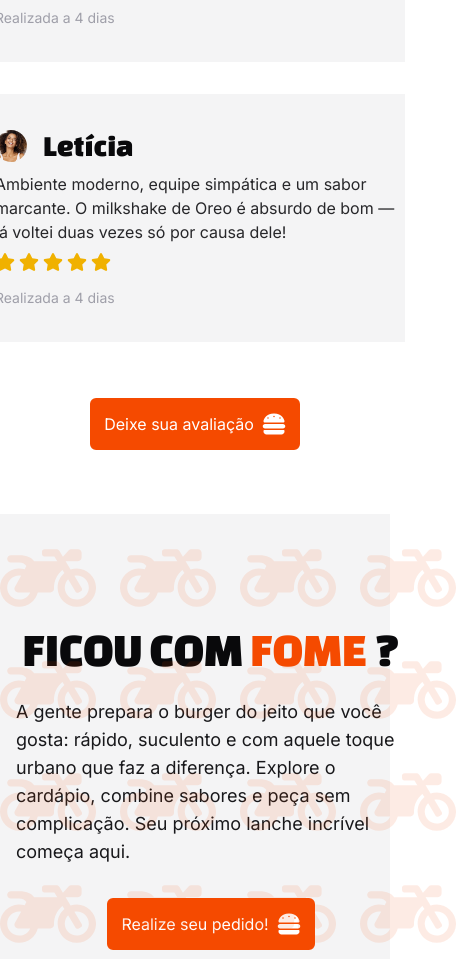
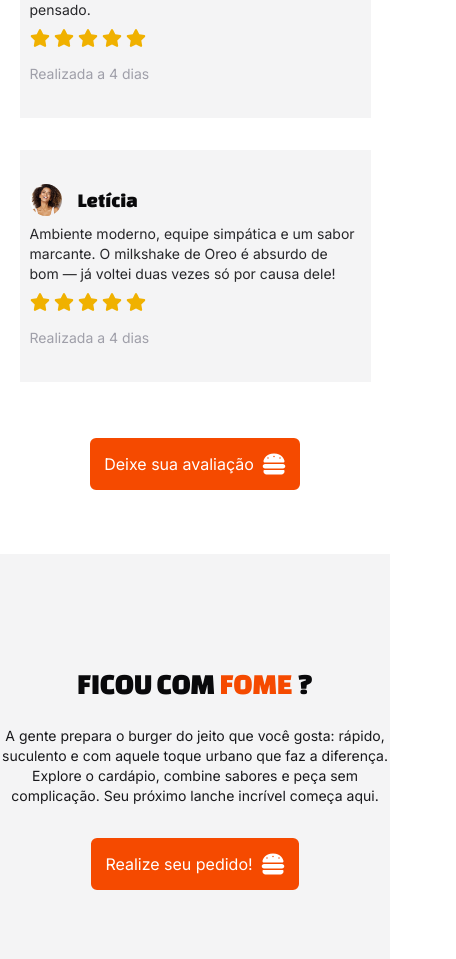
Before and after one commit to devnkz/urbanBurguer, a Next.js app: page / in a window 390 px wide. Shown: the part 6270-7229 px from the top of the page, 456 px wide, since content can reach past the window. Built offline with nearby package versions, Linux system fonts and the light colour scheme.

Commit message:
correcoes de responsividade

```diff
--- a/app/page.tsx
+++ b/app/page.tsx
@@ -136,7 +136,7 @@ export default function Home() {
       </header>
 
       <main className="bg-zinc-100 w-full flex flex-col items-center">
-        <div className="relative flex items-center my-28 xl:h-screen max-w-[1380px] w-full xl:bg-[url('/img.jpg')] bg-cover bg-center">
+        <div className="relative flex items-center my-28 xl:my-0 xl:h-screen max-w-[1380px] w-full xl:bg-[url('/img.jpg')] bg-cover bg-center">
           <div className="absolute inset-0 bg-linear-to-l from-zinc-100 via-transparent to-zinc-100"></div>
           <div className="relative z-40 xl:mb-24 mx-4 xl:mx-0">
             <h1
@@ -147,7 +147,7 @@ export default function Home() {
               <br /> não é só um burger.
             </h1>
 
-            <h2 className="text-zinc-800 mt-6 text-sm xl:text-lg w-[400px]">
+            <h2 className="text-zinc-800 mt-6 text-sm w-full xl:text-lg xl:w-[400px]">
               É o lugar onde sabor, experiência e personalidade se encontram — e
               transformam cada burger em uma experiência que fica na memória.
             </h2>
@@ -248,35 +248,35 @@ export default function Home() {
           id="avaliacoes"
           className="w-full bg-white flex justify-center relative"
         >
-          <div className="text-orange-600 text-8xl flex flex-col gap-4 opacity-10 absolute top-3 right-60 z-10">
+          <div className="text-orange-600 text-8xl flex-col gap-4 opacity-10 absolute top-3 right-60 z-10 hidden xl:flex">
             <FaBurger />
             <FaBurger />
             <FaBurger />
             <FaBurger />
             <FaBurger />
           </div>
-          <div className="text-orange-600 text-8xl flex flex-col gap-4 opacity-10 absolute top-3 right-90 z-10">
+          <div className="text-orange-600 text-8xl flex-col gap-4 opacity-10 absolute top-3 right-90 z-10 hidden xl:flex">
             <FaBurger />
             <FaBurger />
             <FaBurger />
             <FaBurger />
             <FaBurger />
           </div>
-          <div className="text-orange-600 text-8xl flex flex-col gap-4 opacity-10 absolute top-3 right-120 z-10">
+          <div className="text-orange-600 text-8xl flex-col gap-4 opacity-10 absolute top-3 right-120 z-10 hidden xl:flex">
             <FaBurger />
             <FaBurger />
             <FaBurger />
             <FaBurger />
             <FaBurger />
           </div>
-          <div className="text-orange-600 text-8xl flex flex-col gap-4 opacity-10 absolute top-3 right-150 z-10">
+          <div className="text-orange-600 text-8xl flex-col gap-4 opacity-10 absolute top-3 right-150 z-10 hidden xl:flex">
             <FaBurger />
             <FaBurger />
             <FaBurger />
             <FaBurger />
             <FaBurger />
           </div>
-          <div className="text-orange-600 text-8xl flex flex-col gap-4 opacity-10 absolute top-3 right-180 z-10">
+          <div className="text-orange-600 text-8xl flex-col gap-4 opacity-10 absolute top-3 right-180 z-10 hidden xl:flex">
             <FaBurger />
             <FaBurger />
             <FaBurger />
@@ -296,7 +296,7 @@ export default function Home() {
               {reviewsUsers.map((review) => (
                 <div
                   key={review.id}
-                  className="bg-zinc-100 border-2 border-transparent py-8 px-2 xl:px-4 hover:-translate-y-1 hover:shadow-xl hover:border-b-orange-600
+                  className="w-[90%] bg-zinc-100 border-2 border-transparent py-8 px-2 xl:px-4 hover:-translate-y-1 hover:shadow-xl hover:border-b-orange-600
                 transition-all duration-300"
                 >
                   <div className="flex gap-4 items-center">
@@ -304,11 +304,13 @@ export default function Home() {
                       <AvatarImage src={review.foto} className="object-cover" />
                       <AvatarFallback>NF</AvatarFallback>
                     </Avatar>
-                    <h1 className={`${changa.className} font-bold text-3xl`}>
+                    <h1
+                      className={`${changa.className} font-bold text-xl xl:text-3xl`}
+                    >
                       {review.nome}
                     </h1>
                   </div>
-                  <p className="text-zinc-800 w-[400px] mt-2">
+                  <p className="text-zinc-800 text-sm xl:w-[400px] mt-2">
                     {review.review}
                   </p>
                   <div className="mt-2 flex text-yellow-500 text-xl gap-1">
@@ -332,36 +334,38 @@ export default function Home() {
         </div>
 
         <div className="max-w-[1380px] w-full bg-zinc-100 relative my-4">
-          <div className="text-orange-600 text-8xl flex flex-col gap-4 opacity-10 absolute top-0 left-0 z-10">
+          <div className="text-orange-600 text-8xl flex-col gap-4 opacity-10 absolute top-0 left-0 z-10 hidden xl:flex">
             <FaMotorcycle />
             <FaMotorcycle />
             <FaMotorcycle />
             <FaMotorcycle />
           </div>
-          <div className="text-orange-600 text-8xl flex flex-col gap-4 opacity-10 absolute top-0 left-30 z-10">
+          <div className="text-orange-600 text-8xl flex-col gap-4 opacity-10 absolute top-0 left-30 z-10 hidden xl:flex">
             <FaMotorcycle />
             <FaMotorcycle />
             <FaMotorcycle />
             <FaMotorcycle />
           </div>
-          <div className="text-orange-600 text-8xl flex flex-col gap-4 opacity-10 absolute top-0 left-60 z-10">
+          <div className="text-orange-600 text-8xl flex-col gap-4 opacity-10 absolute top-0 left-60 z-10 hidden xl:flex">
             <FaMotorcycle />
             <FaMotorcycle />
             <FaMotorcycle />
             <FaMotorcycle />
           </div>
-          <div className="text-orange-600 text-8xl flex flex-col gap-4 opacity-10 absolute top-0 left-90 z-10">
+          <div className="text-orange-600 text-8xl flex-col gap-4 opacity-10 absolute top-0 left-90 z-10 hidden xl:flex">
             <FaMotorcycle />
             <FaMotorcycle />
             <FaMotorcycle />
             <FaMotorcycle />
           </div>
-          <div className="w-full flex flex-col my-24 mx-4 xl:mx-0 justify-center items-center gap-4">
-            <h1 className={`${changa.className} font-bold text-5xl`}>
+          <div className="w-full flex flex-col my-24 xl:mx-0 justify-center items-center gap-4">
+            <h1
+              className={`${changa.className} font-bold text-3xl xl:text-5xl`}
+            >
               FICOU COM<span className="text-orange-600"> FOME</span> ?
             </h1>
 
-            <p className="text-lg mt-2 text-zinc-900 w-full xl:w-3/5">
+            <p className="text-sm text-center xl:text-lg mt-2 text-zinc-900 xl:w-3/5">
               A gente prepara o burger do jeito que você gosta: rápido,
               suculento e com aquele toque urbano que faz a diferença. Explore o
               cardápio, combine sabores e peça sem complicação. Seu próximo
```
